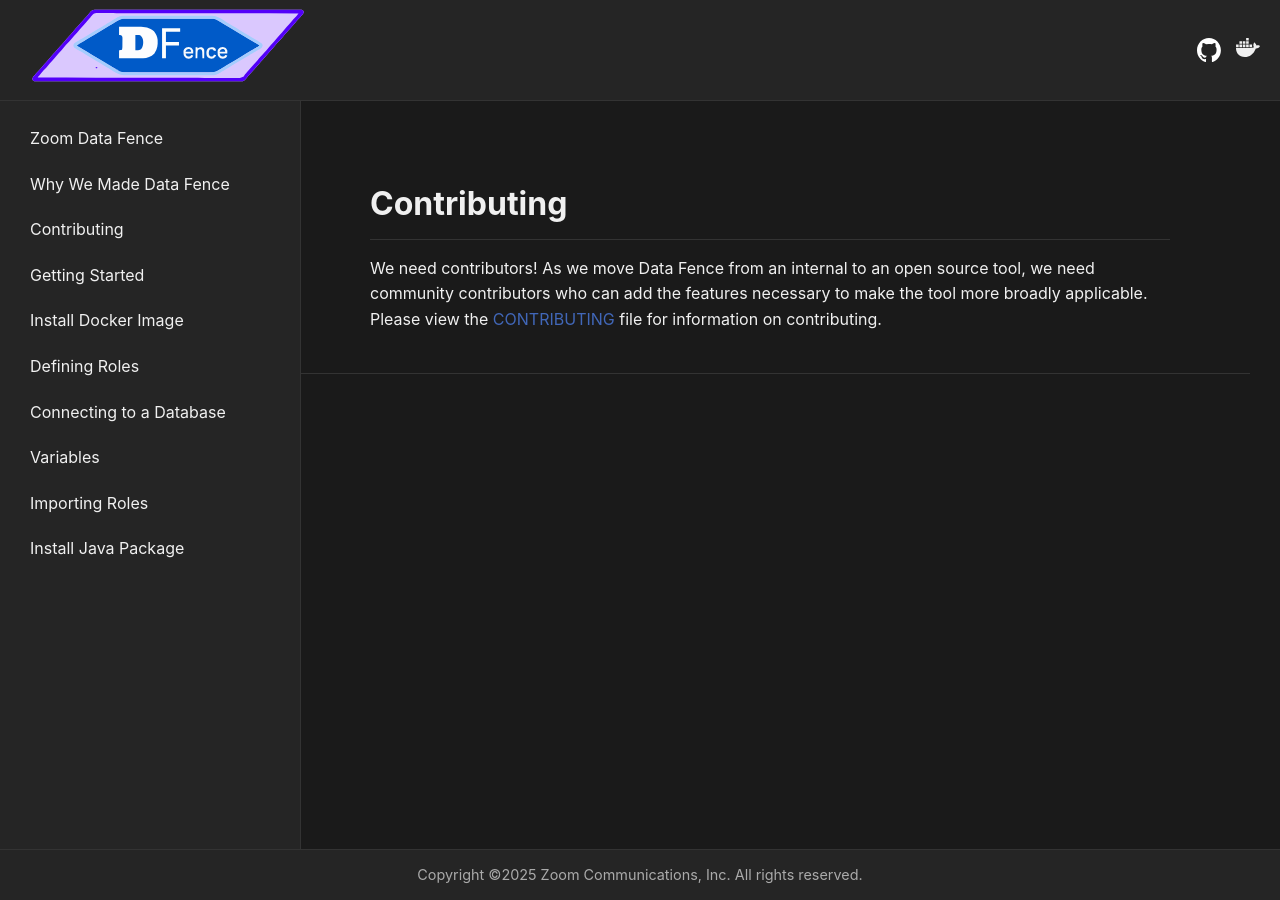
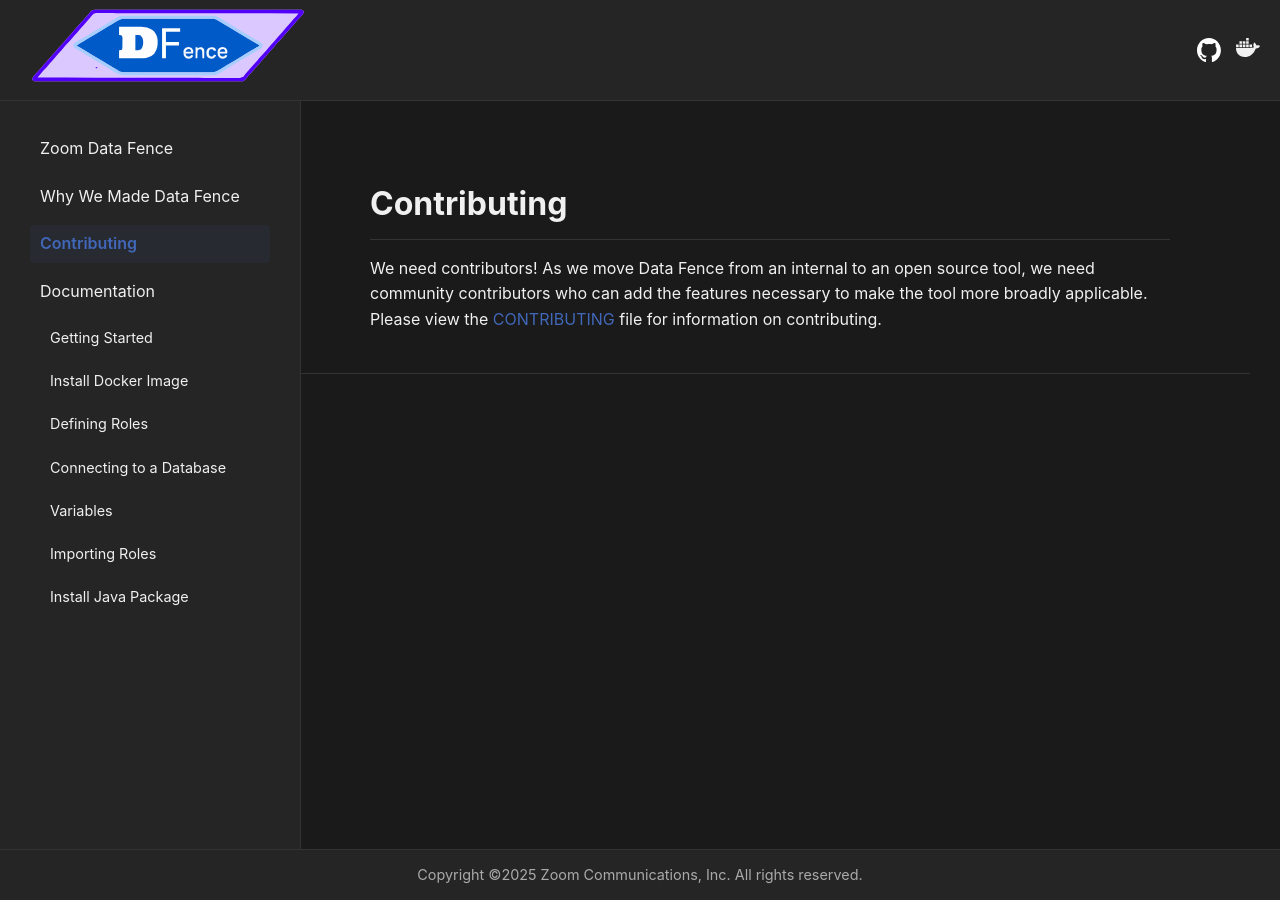
Before and after one commit to zoom/zoom-data-fence, a Jekyll site: the page built from docs/contributing.md, in a window 1280 px wide. Built offline with Jekyll 4.4.1, drawn with Linux system fonts in a browser that asks for light colours.

Commit message:
Add nested nav

```diff
--- a/docs/_config.yml
+++ b/docs/_config.yml
@@ -21,20 +21,23 @@
   - title: Zoom Data Fence
     url: /
   - title: Why We Made Data Fence
-    url: /why-we-made-data-fence
+    url: /why-we-made-data-fence.html
   - title: Contributing
-    url: /contributing
-  - title: Getting Started
-    url: /getting-started
-  - title: Install Docker Image
-    url: /install-docker-image
-  - title: Defining Roles
-    url: /defining-roles
-  - title: Connecting to a Database
-    url: /profiles
-  - title: Variables
-    url: /variables
-  - title: Importing Roles
-    url: /importing-roles
-  - title: Install Java Package
-    url: /install-java-package
+    url: /contributing.html
+  - title: Documentation
+    url: /getting-started.html
+    subfolderitems:
+    - title: Getting Started
+      url: /getting-started.html
+    - title: Install Docker Image
+      url: /install-docker-image.html
+    - title: Defining Roles
+      url: /defining-roles.html
+    - title: Connecting to a Database
+      url: /profiles.html
+    - title: Variables
+      url: /variables.html
+    - title: Importing Roles
+      url: /importing-roles.html
+    - title: Install Java Package
+      url: /install-java-package.html
--- a/docs/_layouts/default.html
+++ b/docs/_layouts/default.html
@@ -36,9 +36,15 @@
   <div class="wrapper">
     <aside class="sidebar">
       <nav class="sidebar-nav">
-        <ul>
+        <ul class="level0">
           {% for item in site.navigation %}
-            <li><a href="{{ item.url | relative_url }}" {% if page.url == item.url %}class="active"{% endif %}>{{ item.title }}</a></li>
+            <li ><a href="{{ item.url | relative_url }}" {% if page.url ==  item.url %}class="active"{% endif %}>{{item.title}}</a>
+              <ul class="level1">
+                {% for subentry in item.subfolderitems %}
+                <li><a href="{{ subentry.url | relative_url }}" {% if page.url == subentry.url %}class="active"{% endif %}>{{ subentry.title }}</a>
+                {% endfor %}
+              </ul>
+            </li>
           {% endfor %}
         </ul>
       </nav>
--- a/docs/assets/css/style.scss
+++ b/docs/assets/css/style.scss
@@ -103,7 +103,7 @@
 }
 
 .header-links a:hover {
-  color: var(--primary-color);
+  color: var(--primary-hover);
   text-decoration: none;
 }
 
@@ -149,7 +149,13 @@
   ul {
     list-style-type: none;
     padding: 0;
-    margin: 0;
+    margin: 10px;
+    .level0{
+      font-size: 1.2em;
+    }
+    .level1{
+      font-size: 0.9em;
+    }
   }
 
   li {
@@ -164,12 +170,13 @@
 
     &:hover, &.active {
       background-color: rgba(75, 94, 170, 0.1);
-      color: var(--primary-color);
+      color: var(--primary-hover);
       text-decoration: none;
     }
 
     &.active {
       font-weight: 600;
+      color: var(--primary-color);
     }
   }
 }
```
